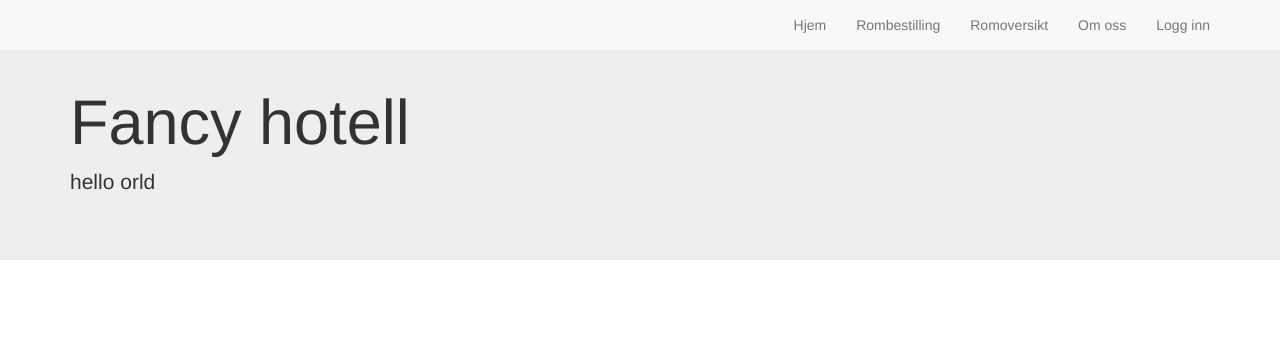
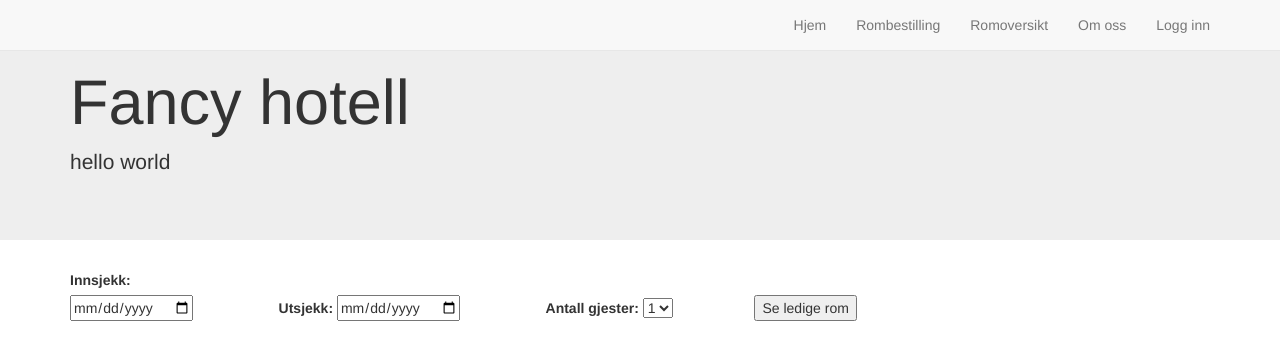
Before and after one commit to JulieHM/hotell_booking, a Django app: page /booking/roombooking.html in a window 1280 px wide. Shown: the top 360 px of the page. Run offline with Django 3.2, Linux system fonts and the light colour scheme; some libraries are stand-ins or nearby versions.

Commit message:
Add code to roombooking.html

```diff
--- a/fancyhotel/booking/templates/roombooking.html
+++ b/fancyhotel/booking/templates/roombooking.html
@@ -1,21 +1,25 @@
 <!doctype html>
+{% load static %}
 <html lang="en">
   <head>
     <meta charset="utf-8">
     <!-- for responsive design -->
     <meta name="viewport" content="width=device-width, initial-scale=1, shrink-to-fit=no">
-
     <!-- Bootstrap CSS -->
     <link rel="stylesheet" href="https://maxcdn.bootstrapcdn.com/bootstrap/3.4.1/css/bootstrap.min.css">
+
     <!-- CSS -->
-   <link rel="stylesheet" href="../../static/css/stylesheet.css">
+    <!-- CSS CUSTOM -->
+    <!-- <link rel=”stylesheet” href="{% static 'css/booking.css' %}"> -->
+
+   <!-- <link rel="stylesheet" href="../static/css/booking.css"> -->
+   <link rel="stylesheet" href="../static/css/stylesheet.css">
     <title>Hello, world!</title>
-    halla
   </head>
 
   <body>
 
-
+    <!-- navigation bar -->
     <nav class="navbar navbar-default navbar-fixed-top">
         <div class="container">
             <ul class="nav navbar-nav navbar-right">
@@ -28,15 +32,44 @@
         </div>
     </nav>
 
+    <!-- header -->
     <header class="jumbotron">
         <div class="container">
             <h1>Fancy hotell</h1>
-            <p class="lead">hello orld</p>
+            <p class="lead">hello world</p>
         </div>
     </header>
 
 
+     <!-- date picker -->
+
+     <div class="container">
+          <form action="/action_page.php">
+          <label for="checkin">Innsjekk:</label><br>
+          <input type="date" id="checkin" name="checkin">
+          &nbsp;&nbsp;&nbsp;&nbsp;&nbsp;&nbsp;&nbsp;&nbsp;&nbsp;&nbsp;&nbsp;&nbsp;&nbsp;&nbsp;&nbsp;&nbsp;&nbsp;&nbsp;&nbsp;&nbsp;
+
+          <label for="checkout">Utsjekk:</label>
+          <input type="date" id="checkout" name="checkout">
+          &nbsp;&nbsp;&nbsp;&nbsp;&nbsp;&nbsp;&nbsp;&nbsp;&nbsp;&nbsp;&nbsp;&nbsp;&nbsp;&nbsp;&nbsp;&nbsp;&nbsp;&nbsp;&nbsp;&nbsp;
+
+          <label for="numberOfGuests">Antall gjester: </label>
+            <select id="numberOfGuests" name="numberOfGuests">
+              <option value="1">1</option>
+              <option value="2">2</option>
+              <option value="3">3</option>
+              <option value="4">4</option>
+            </select>
+
+          &nbsp;&nbsp;&nbsp;&nbsp;&nbsp;&nbsp;&nbsp;&nbsp;&nbsp;&nbsp;&nbsp;&nbsp;&nbsp;&nbsp;&nbsp;&nbsp;&nbsp;&nbsp;&nbsp;
+          <input type="submit" value="Se ledige rom">
+        </form>
+      </div>
+
+
     <!-- Optional JavaScript -->
+    <script src="../static/js/booking.js" type="text/javascript"></script>
+    <!-- <script src="{% static 'js/booking.js' %}"></script> -->
     <!-- jQuery first, then Popper.js, then Bootstrap JS -->
     <script src="https://code.jquery.com/jquery-3.3.1.slim.min.js" integrity="sha384-q8i/X+965DzO0rT7abK41JStQIAqVgRVzpbzo5smXKp4YfRvH+8abtTE1Pi6jizo" crossorigin="anonymous"></script>
     <script src="https://cdnjs.cloudflare.com/ajax/libs/popper.js/1.14.7/umd/popper.min.js" integrity="sha384-UO2eT0CpHqdSJQ6hJty5KVphtPhzWj9WO1clHTMGa3JDZwrnQq4sF86dIHNDz0W1" crossorigin="anonymous"></script>
--- a/fancyhotel/fancyhotel/settings.py
+++ b/fancyhotel/fancyhotel/settings.py
@@ -121,4 +121,10 @@ USE_TZ = True
 # Static files (CSS, JavaScript, Images)
 # https://docs.djangoproject.com/en/3.0/howto/static-files/
 
+STATICFILES_DIRS = (
+    os.path.join(BASE_DIR, "static"),
+)
+
 STATIC_URL = '/static/'
+
+#STATIC_ROOT = os.path.join(BASE_DIR, 'staticfiles')
```
Also changed, not shown: fancyhotel/booking/urls.py (line endings or trailing spaces).
